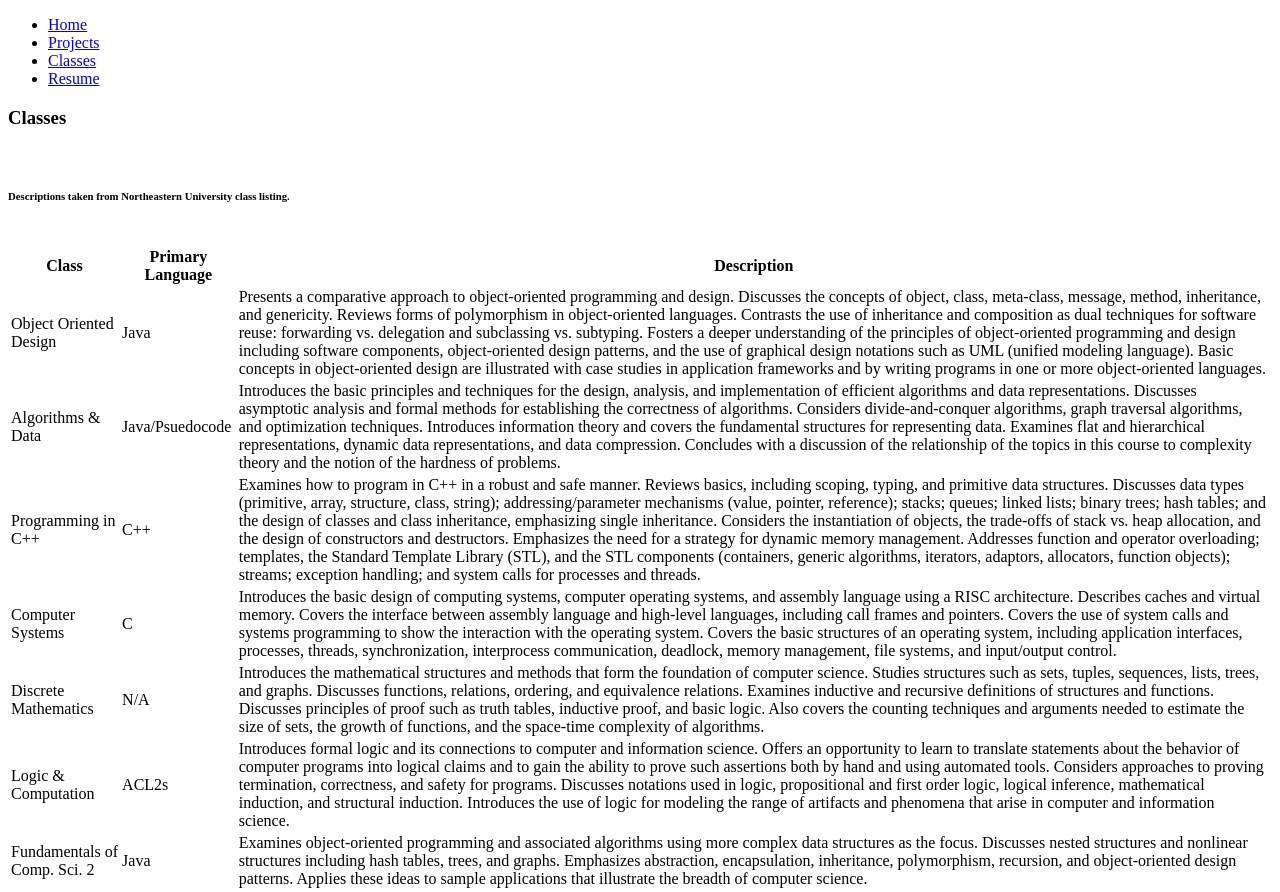
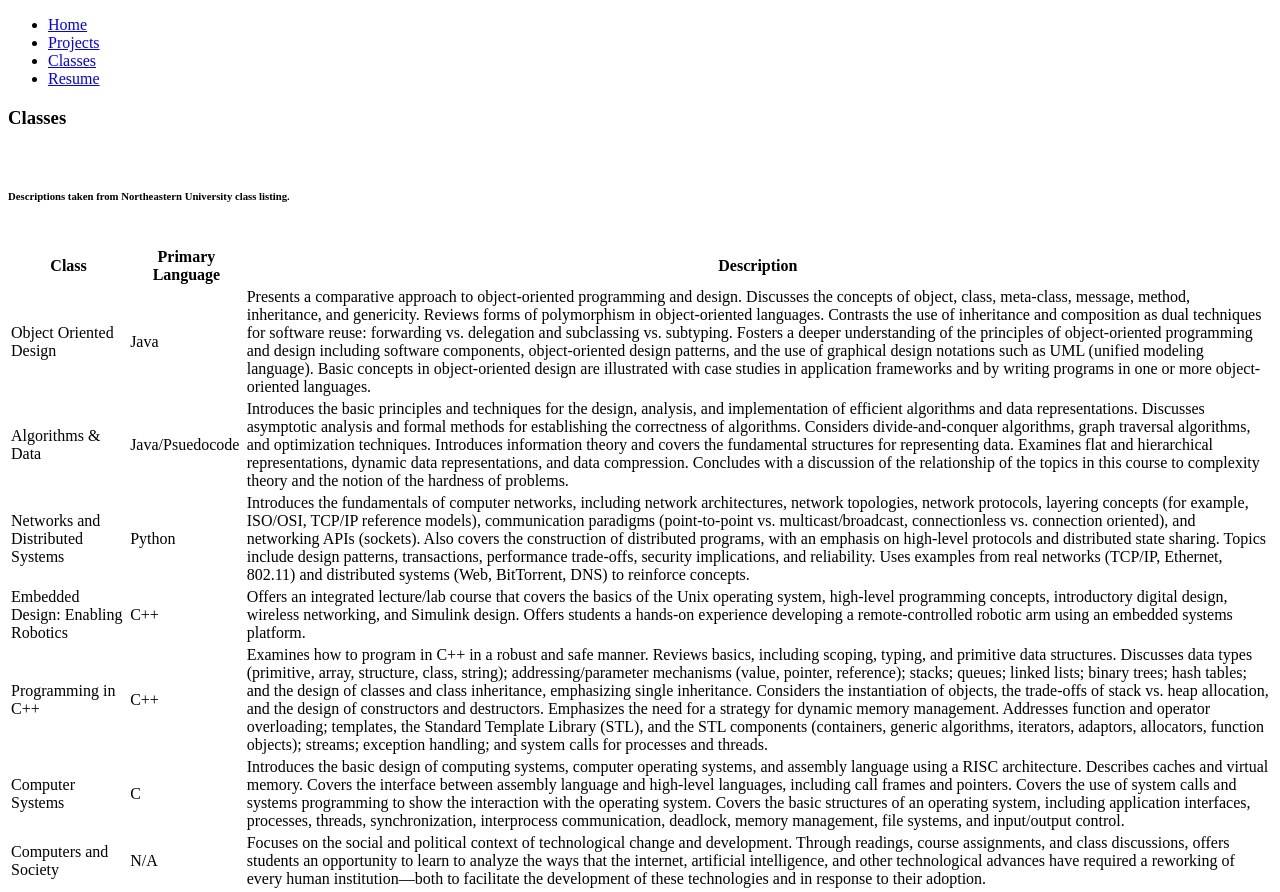
Before and after one commit to costaste/website, a React app: page /classes in a window 1280 px wide. Shown: the top 892 px of the page. Built offline with nearby package versions, Linux system fonts and the light colour scheme; the HTML template or start-up script is replaced by a standard one.

Commit message:
Add my current classes to the classes page

```diff
--- a/app/src/components/TableComponent/tableConstants.js
+++ b/app/src/components/TableComponent/tableConstants.js
@@ -89,9 +89,13 @@ const webDetailedInfo = {
 const classHeaders = [{span: 1, value: 'Class'}, {span: 1, value: 'Primary Language'}, {span: 1, value: 'Description'}];
 
 const ood = ['Object Oriented Design', 'Java',     'Presents a comparative approach to object-oriented programming and design. Discusses the concepts of object, class, meta-class, message, method, inheritance, and genericity. Reviews forms of polymorphism in object-oriented languages. Contrasts the use of inheritance and composition as dual techniques for software reuse: forwarding vs. delegation and subclassing vs. subtyping. Fosters a deeper understanding of the principles of object-oriented programming and design including software components, object-oriented design patterns, and the use of graphical design notations such as UML (unified modeling language). Basic concepts in object-oriented design are illustrated with case studies in application frameworks and by writing programs in one or more object-oriented languages.'];
-const algo = ['Algorithms & Data', 'Java/Psuedocode',     'Introduces the basic principles and techniques for the design, analysis, and implementation of efficient algorithms and data representations. Discusses asymptotic analysis and formal methods for establishing the correctness of algorithms. Considers divide-and-conquer algorithms, graph traversal algorithms, and optimization techniques. Introduces information theory and covers the fundamental structures for representing data. Examines flat and hierarchical representations, dynamic data representations, and data compression. Concludes with a discussion of the relationship of the topics in this course to complexity theory and the notion of the hardness of problems.']
+const algo = ['Algorithms & Data', 'Java/Psuedocode',     'Introduces the basic principles and techniques for the design, analysis, and implementation of efficient algorithms and data representations. Discusses asymptotic analysis and formal methods for establishing the correctness of algorithms. Considers divide-and-conquer algorithms, graph traversal algorithms, and optimization techniques. Introduces information theory and covers the fundamental structures for representing data. Examines flat and hierarchical representations, dynamic data representations, and data compression. Concludes with a discussion of the relationship of the topics in this course to complexity theory and the notion of the hardness of problems.'];
+const networks = ['Networks and Distributed Systems', 'Python', 'Introduces the fundamentals of computer networks, including network architectures, network topologies, network protocols, layering concepts (for example, ISO/OSI, TCP/IP reference models), communication paradigms (point-to-point vs. multicast/broadcast, connectionless vs. connection oriented), and networking APIs (sockets). Also covers the construction of distributed programs, with an emphasis on high-level protocols and distributed state sharing. Topics include design patterns, transactions, performance trade-offs, security implications, and reliability. Uses examples from real networks (TCP/IP, Ethernet, 802.11) and distributed systems (Web, BitTorrent, DNS) to reinforce concepts.'];
+const embedded = ['Embedded Design: Enabling Robotics', 'C++', 'Offers an integrated lecture/lab course that covers the basics of the Unix operating system, high-level programming concepts, introductory digital design, wireless networking, and Simulink design. Offers students a hands-on experience developing a remote-controlled robotic arm using an embedded systems platform.'];
 const cpp = ['Programming in C++', 'C++',     'Examines how to program in C++ in a robust and safe manner. Reviews basics, including scoping, typing, and primitive data structures. Discusses data types (primitive, array, structure, class, string); addressing/parameter mechanisms (value, pointer, reference); stacks; queues; linked lists; binary trees; hash tables; and the design of classes and class inheritance, emphasizing single inheritance. Considers the instantiation of objects, the trade-offs of stack vs. heap allocation, and the design of constructors and destructors. Emphasizes the need for a strategy for dynamic memory management. Addresses function and operator overloading; templates, the Standard Template Library (STL), and the STL components (containers, generic algorithms, iterators, adaptors, allocators, function objects); streams; exception handling; and system calls for processes and threads. '];
 const compsys = ['Computer Systems', 'C', 'Introduces the basic design of computing systems, computer operating systems, and assembly language using a RISC architecture. Describes caches and virtual memory. Covers the interface between assembly language and high-level languages, including call frames and pointers. Covers the use of system calls and systems programming to show the interaction with the operating system. Covers the basic structures of an operating system, including application interfaces, processes, threads, synchronization, interprocess communication, deadlock, memory management, file systems, and input/output control.'];
+const compsoc = ['Computers and Society', 'N/A', 'Focuses on the social and political context of technological change and development. Through readings, course assignments, and class discussions, offers students an opportunity to learn to analyze the ways that the internet, artificial intelligence, and other technological advances have required a reworking of every human institution—both to facilitate the development of these technologies and in response to their adoption.'];
+const theory = ['Theory of Computation', 'N/A', 'Introduces the theory behind computers and computing aimed at answering the question, “What are the capabilities and limitations of computers?” Covers automata theory, computability, and complexity. The automata theory portion includes finite automata, regular expressions, nondeterminism, nonregular languages, context-free languages, pushdown automata, and noncontext-free languages. The computability portion includes Turing machines, the Church-Turing thesis, decidable languages, and the Halting theorem. The complexity portion includes big-O and small-o notation, the classes P and NP, the P vs. NP question, and NP-completeness.'];
 const discrete = ['Discrete Mathematics', 'N/A', 'Introduces the mathematical structures and methods that form the foundation of computer science. Studies structures such as sets, tuples, sequences, lists, trees, and graphs. Discusses functions, relations, ordering, and equivalence relations. Examines inductive and recursive definitions of structures and functions. Discusses principles of proof such as truth tables, inductive proof, and basic logic. Also covers the counting techniques and arguments needed to estimate the size of sets, the growth of functions, and the space-time complexity of algorithms.'];
 const logic = ['Logic & Computation', 'ACL2s', 'Introduces formal logic and its connections to computer and information science. Offers an opportunity to learn to translate statements about the behavior of computer programs into logical claims and to gain the ability to prove such assertions both by hand and using automated tools. Considers approaches to proving termination, correctness, and safety for programs. Discusses notations used in logic, propositional and first order logic, logical inference, mathematical induction, and structural induction. Introduces the use of logic for modeling the range of artifacts and phenomena that arise in computer and information science.'];
 const fundies1 = ['Fundamentals of Comp. Sci. 1', 'Racket', 'Introduces the fundamental ideas of computing and the principles of programming. Discusses a systematic approach to word problems, including analytic reading, synthesis, goal setting, planning, plan execution, and testing. Presents several models of computing, starting from nothing more than expression evaluation in the spirit of high school algebra. No prior programming experience is assumed; therefore, suitable for freshman students, majors and nonmajors alike who wish to explore the intellectual ideas in the discipline.'];
@@ -101,8 +105,12 @@ const classMatrix = [
     classHeaders,
     ood,
     algo,
+    networks,
+    embedded,
     cpp,
     compsys,
+    compsoc,
+    theory,
     discrete,
     logic,
     fundies2,
```
